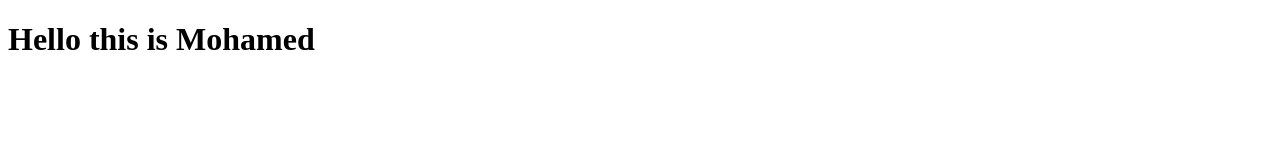
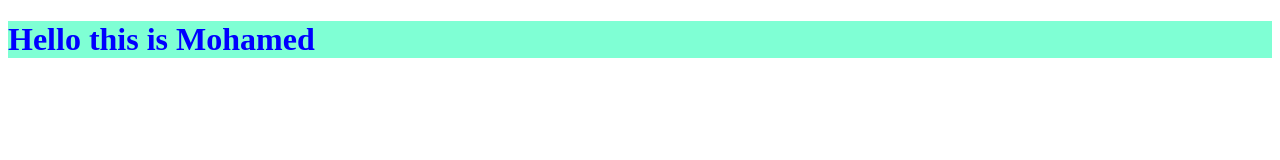
Before and after one commit to mohamedelhabbak/test, a plain HTML site: page index.html in a window 1280 px wide. Drawn offline with Linux system fonts and the light colour scheme.

Commit message:
changinf backgroud color

```diff
--- a/index.html
+++ b/index.html
@@ -8,6 +8,10 @@
 <body>
     <h1>Hello this is Mohamed</h1>
     <script src="app.js"></script>
+    <style>
+        h1   {color: blue;
+        background-color: aquamarine;}
+    </style>
 
 </body>
 </html>
--- a/style.css
+++ b/style.css
@@ -1,3 +1,4 @@
 h1 {
     color: red;
+    background-color: aquamarine;
 }
```
